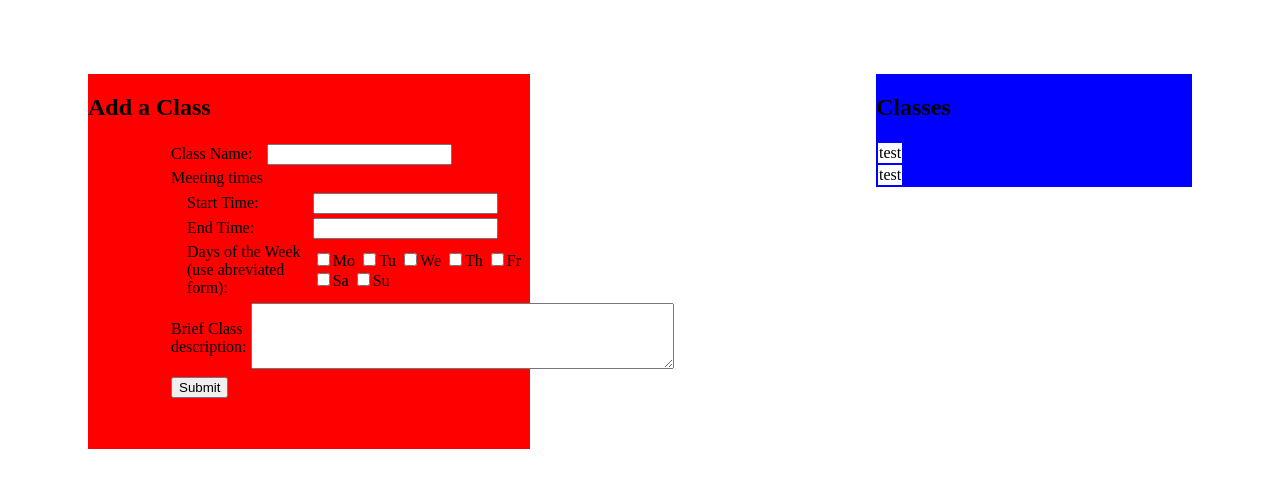
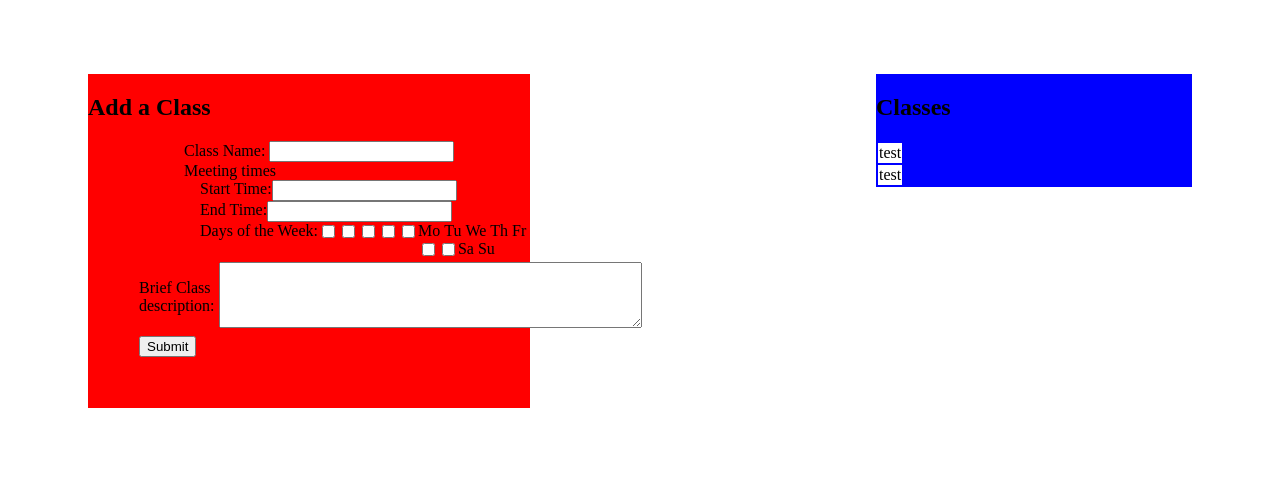
Before and after one commit to eTendance/main, a PHP site: page /etendence-professor.html in a window 1280 px wide. Shown: the part 30-518 px from the top of the page. Run offline with PHP 8.4, Linux system fonts and the light colour scheme.

Commit message:
starting on removing the tables and replacing with divs; not able to get decent columns going yet, and checkboxes don't seem to want to
stay with their values.

```diff
--- a/preliminary-GUI-pages/eTendenceProfessor.css
+++ b/preliminary-GUI-pages/eTendenceProfessor.css
@@ -49,11 +49,33 @@ body
 }
 #add div
 {
-	margin-left:5em;
+	margin-left:3em;
 }
-#meetTime
+#add div div span
+{
+	float:left;
+	clear: both;
+	display:block;
+}
+#add div div span label
+{
+	float:left;
+}
+#add div div span input
+{
+	float:left;
+}
+.meetTime
 {
 	margin-left:1em;
+}
+#end
+{
+	float:none;
+}
+#end
+{
+	float:none;
 }
 #classes
 {
--- a/preliminary-GUI-pages/etendence-professor.html
+++ b/preliminary-GUI-pages/etendence-professor.html
@@ -16,35 +16,33 @@
 			<h2>Add a Class</h2>
 			<div>
 				<form action="" method="POST">
-				<table>
-					<tr>
-						<td>Class Name: </td>
-						<td><input type="text" name="cName" value="" maxlength="30"/></td>
-					</tr>
-					<tr>
-						<td>Meeting times</td>
-					</tr>
-				</table>
-				<table id="meetTime">
-					<tr>
-						<td>Start Time: </td>
-						<td><input type="text" name="sTime" value="" maxlength="8"/></td>
-					</tr>
-					<tr>
-						<td>End Time: </td>
-						<td><input type="text" name="eTime" value="" maxlength="8"/></td>
-					</tr>
-					<tr>
-						<td>Days of the Week (use abreviated form): </td>
-						<td><input type="checkbox" name="days" value="Mo"/>Mo
+				<div>
+						<label for="cName">Class Name:</label>
+						<input type="text" name="cName" value="" maxlength="30"/>
+				</div>
+				<div>
+				<span>Meeting times</span>
+						<span class="meetTime">
+						<label for="sTime">Start Time:</label>
+						<input type="text" name="sTime" value="" maxlength="8"/>
+						</span>
+
+						<span class="meetTime">
+						<label for="eTime">End Time:</label>
+						<input type="text" name="eTime" value="" maxlength="8"/>
+						</span>
+
+						<span class="meetTime" id="end">
+						<label for="days">Days of the Week:</label>
+						<input type="checkbox" name="days" value="Mo"/>Mo
 <input type="checkbox" name="days" value="Tu"/>Tu
 <input type="checkbox" name="days" value="We"/>We
 <input type="checkbox" name="days" value="Th"/>Th
 <input type="checkbox" name="days" value="Fr"/>Fr
 <input type="checkbox" name="days" value="Sa"/>Sa
-<input type="checkbox" name="days" value="Su"/>Su</td>
-					</tr>
-				</table>
+<input type="checkbox" name="days" value="Su"/>Su
+						</span>
+				</div>
 				<table>
 					<tr>
 						<td>Brief Class description:</td>
```
